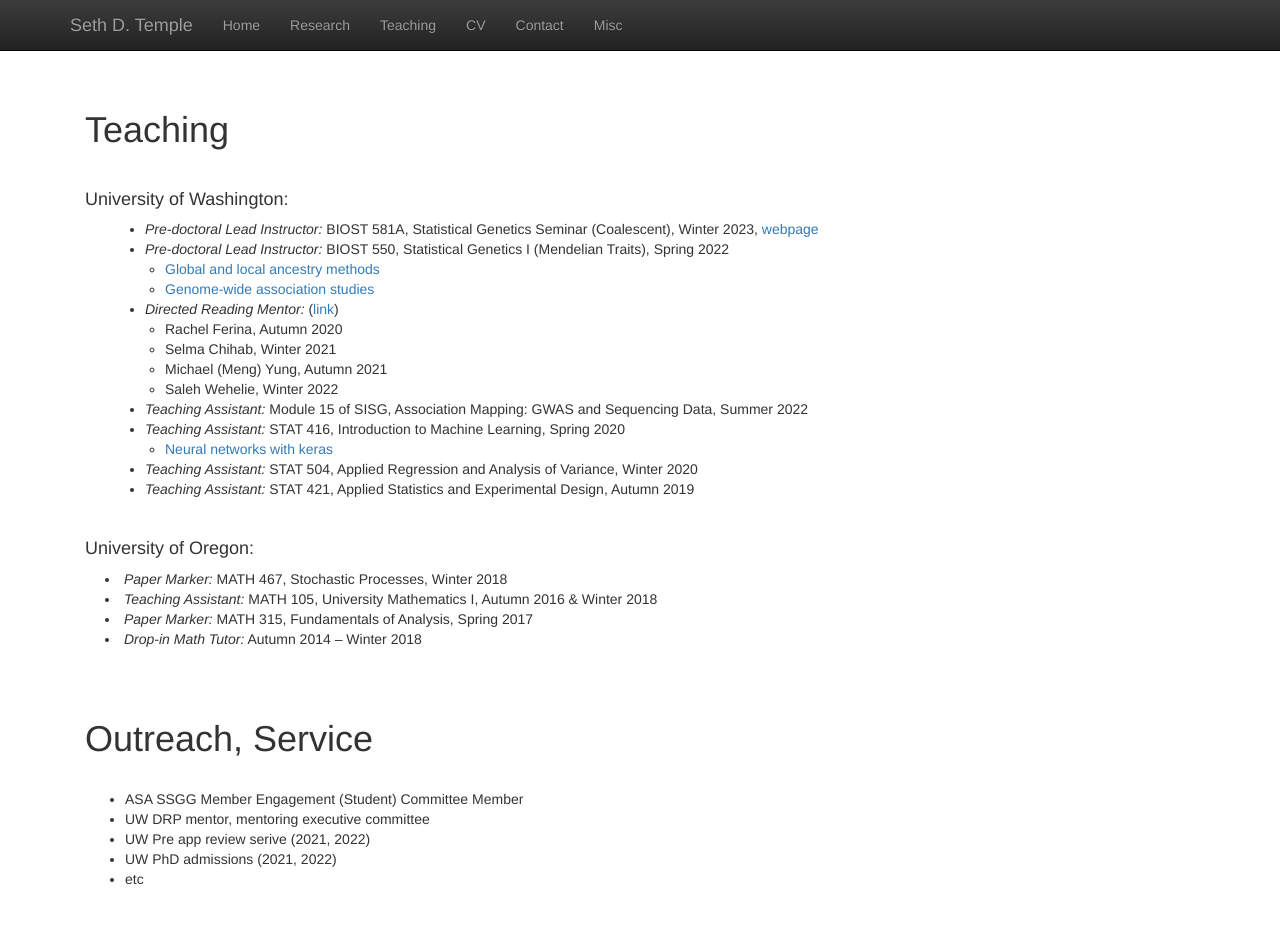
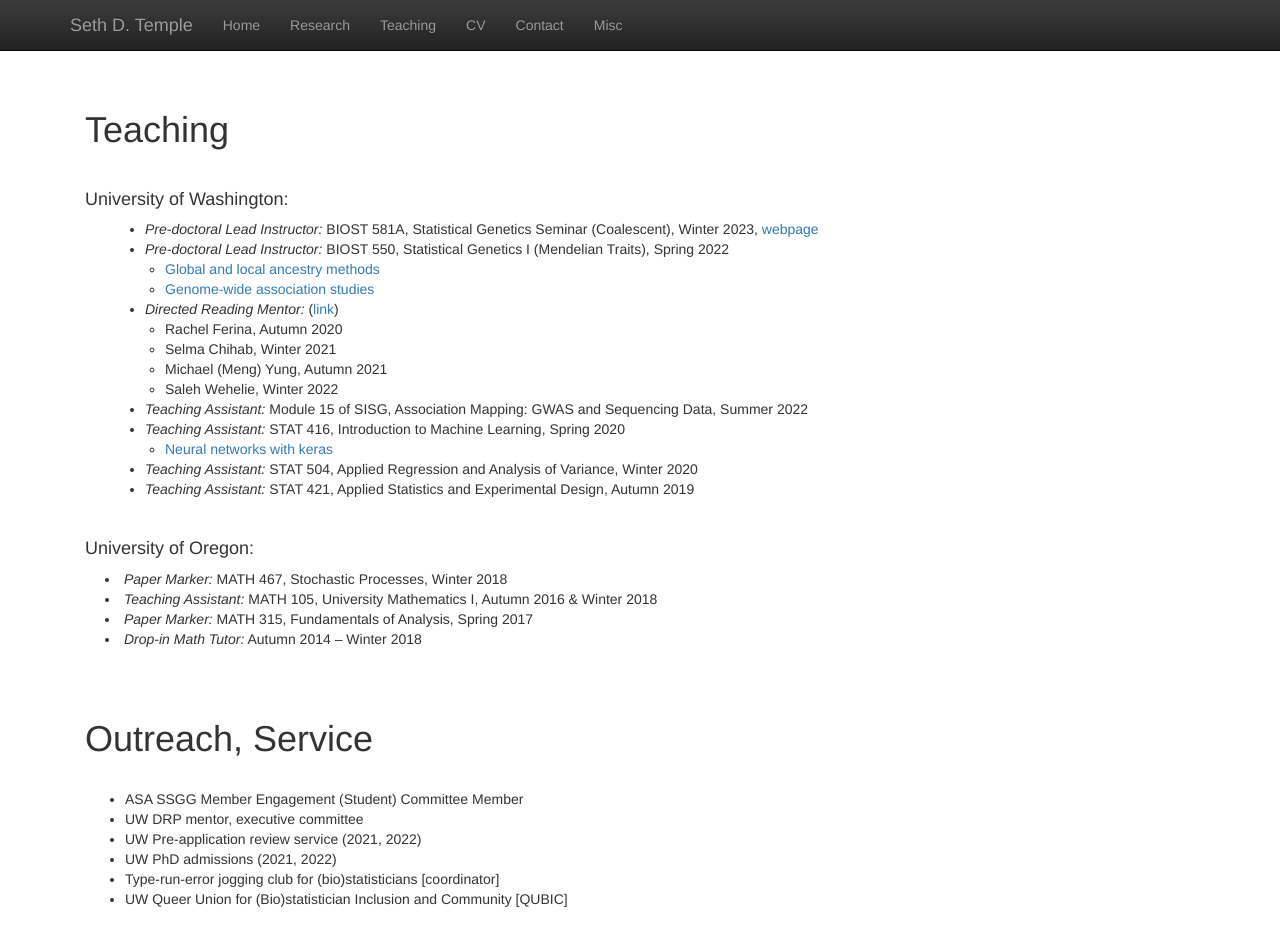
Before and after one commit to sdtemple/sdtemple.github.io, a Jekyll site: the page built from teaching.html, in a window 1280 px wide and 959 px high. Shown: the top 946 px of the window. Built offline with Jekyll 4.4.1, drawn with Linux system fonts in a browser that asks for light colours; nearby versions of some CDN libraries; library files that are not in the unit come from our copies.

Commit message:
updating outreach

```diff
--- a/teaching.html
+++ b/teaching.html
@@ -47,8 +47,9 @@ title:  'Teaching'
 <p class="content" style="padding:0px;margin:0px 20px 0px;">
     <ul>
         <li> ASA SSGG Member Engagement (Student) Committee Member </li>
-        <li> UW DRP mentor, mentoring executive committee </li>
-        <li> UW Pre app review serive (2021, 2022) </li>
+        <li> UW DRP mentor, executive committee </li>
+        <li> UW Pre-application review service (2021, 2022) </li>
         <li> UW PhD admissions (2021, 2022) </li>
-        <li> etc </li>
+        <li> Type-run-error jogging club for (bio)statisticians [coordinator] </li>
+        <li> UW Queer Union for (Bio)statistician Inclusion and Community [QUBIC] </li>
     </ul>
```
